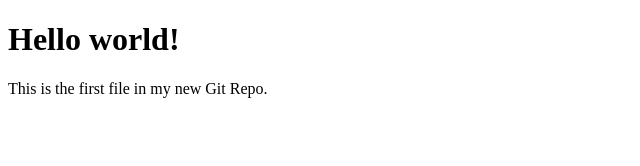
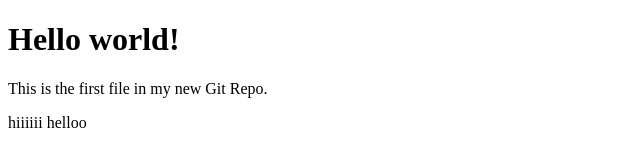
Before and after one commit to SamarthA2003/test, a plain HTML site: page index.html in a window 1280 px wide. Shown: the whole page, without its empty margins (0-640 px from the left). Drawn offline with Linux system fonts and the light colour scheme.

Commit message:
Updated index.html changes text

```diff
--- a/index.html
+++ b/index.html
@@ -7,6 +7,6 @@
 
 <h1>Hello world!</h1>
 <p>This is the first file in my new Git Repo.</p>
-
+<p>hiiiiii helloo</p>
 </body>
 </html>
```
